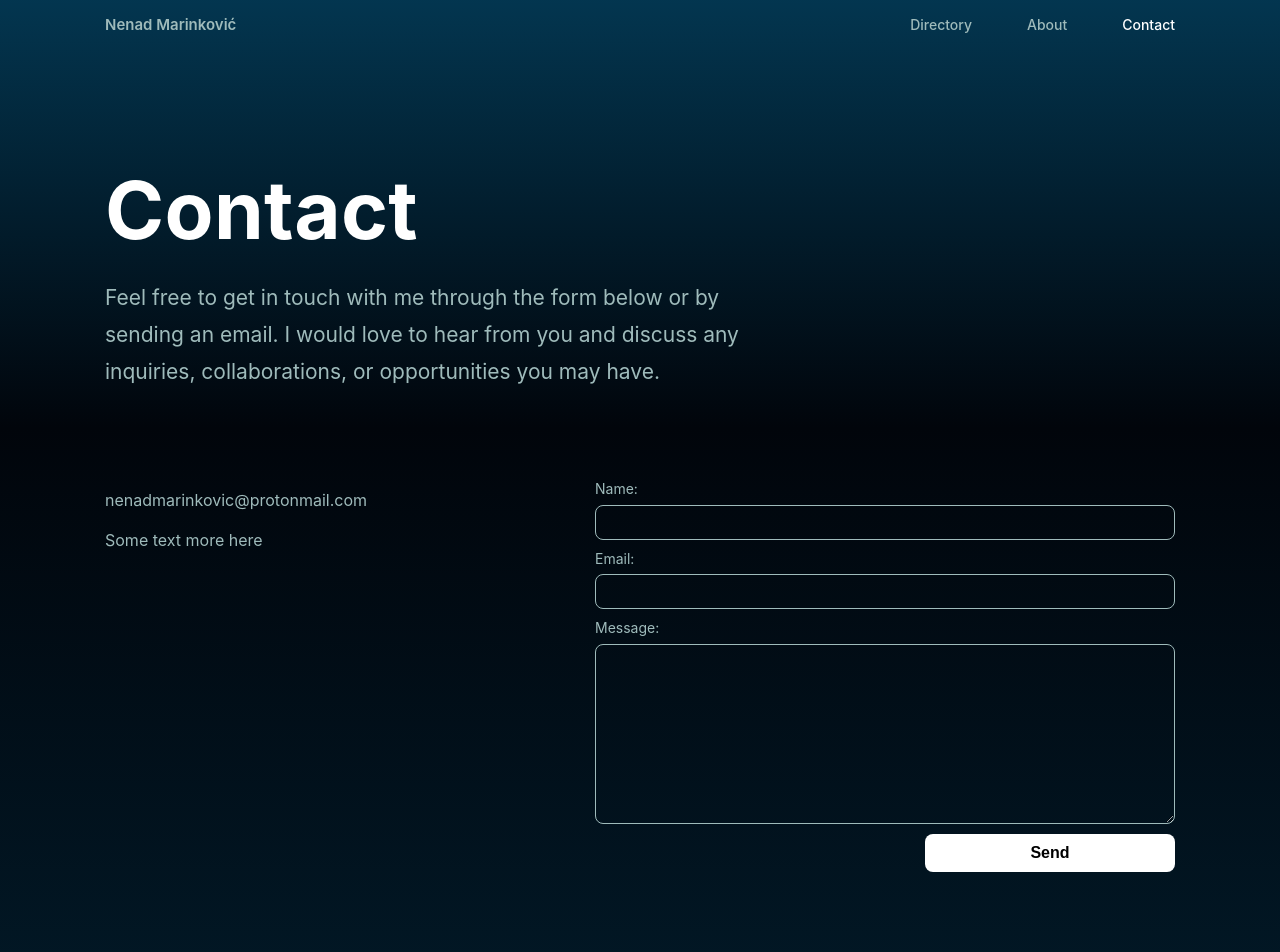
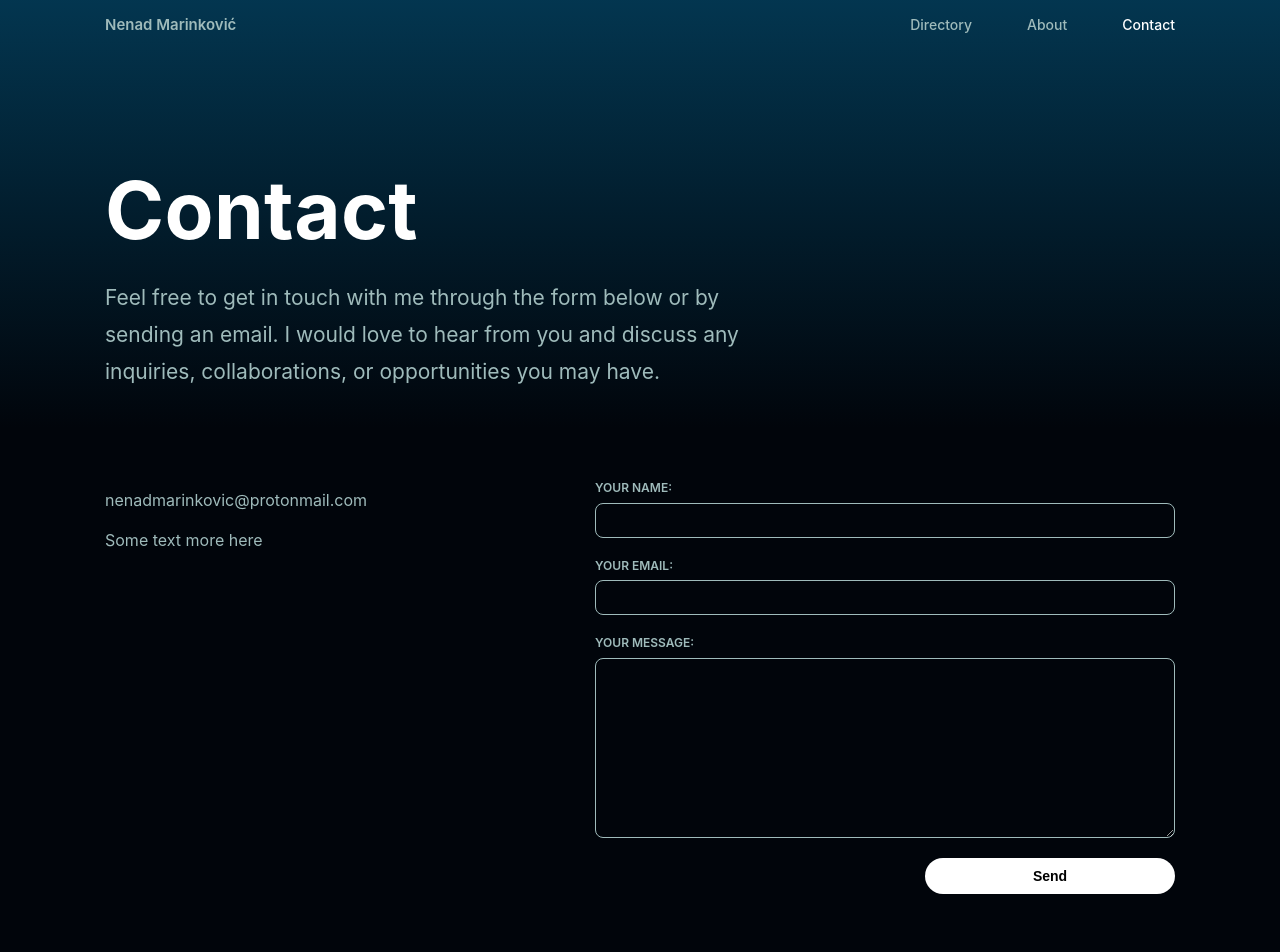
Before and after one commit to nenadmarinkovic/home, a Next.js app: page /contact in a window 1280 px wide. Shown: the top 952 px of the page. Built offline with nearby package versions, Linux system fonts and the light colour scheme; no server answers.

Commit message:
refactor, move types

```diff
--- a/app/dir/page.tsx
+++ b/app/dir/page.tsx
@@ -40,7 +40,8 @@ export default function Home() {
       <Header />
       <Banner
         title="Directory"
-        paragraphText="Web directory for notes, bookmarks, resources, and the things I’m interested in. All the content is open-source."
+        paragraphText="Web directory for notes, bookmarks, resources, and the things I’m interested in. All the content is open-source. All the content is open-source.
+        For my travel photos, check out the Photography page."
       />
       <section className={styles.contentContainer}>
         <Container>
--- a/components/Form.tsx
+++ b/components/Form.tsx
@@ -1,12 +1,8 @@
 'use client';
-import React, { useState } from 'react';
+import { useState } from 'react';
+import { FormInput } from '@/types/types';
 
 import styles from '../styles/components/Form.module.css';
-interface FormInput {
-  name: string;
-  email: string;
-  message: string;
-}
 
 const Form = () => {
   const [name, setName] = useState('');
@@ -48,7 +44,7 @@ const Form = () => {
   return (
     <form onSubmit={handleSubmit} className={styles.form}>
       <label className={styles.label}>
-        <span className={styles.labelName}>Name:</span>
+        <span className={styles.labelName}>Your name:</span>
         <input
           type="text"
           value={name}
@@ -57,7 +53,7 @@ const Form = () => {
         />
       </label>
       <label className={styles.label}>
-        <span className={styles.labelName}>Email:</span>
+        <span className={styles.labelName}>Your email:</span>
         <input
           type="email"
           value={email}
@@ -66,7 +62,7 @@ const Form = () => {
         />
       </label>
       <label className={styles.label}>
-        <span className={styles.labelName}>Message:</span>
+        <span className={styles.labelName}>Your message:</span>
         <textarea
           value={message}
           onChange={(e) => setMessage(e.target.value)}
--- a/styles/components/Form.module.css
+++ b/styles/components/Form.module.css
@@ -1,7 +1,7 @@
 .form {
   display: flex;
   flex-direction: column;
-  gap: 10px;
+  gap: 20px;
   width: 580px;
   max-width: 100%;
   margin-top: 52px;
@@ -15,7 +15,9 @@
 
 .labelName {
   color: var(--color-green-light);
-  font-size: 14px;
+  font-size: 12px;
+  font-weight: 600;
+  text-transform: uppercase;
 }
 
 .label input {
@@ -41,12 +43,16 @@
   background: var(--color-white);
   border: 0;
   color: var(--color-black);
-  padding: 10px 20px;
-  border-radius: 8px;
-  font-size: 16px;
+  padding: 10px 25px;
+  border-radius: 50px;
   cursor: pointer;
   transition: transform 0.3s ease-in-out;
   width: 250px;
   font-weight: 600;
+  font-size: 14px;
   margin-left: auto;
 }
+
+.submit:hover {
+  transform: scale(1.05);
+}
--- a/styles/pages/layout.module.css
+++ b/styles/pages/layout.module.css
@@ -10,7 +10,7 @@
   background: linear-gradient(
     to top,
     #044e72 -100%,
-    var(--color-muted) 100%
+    var(--color-muted) 50%
   );
   min-height: 100vh;
   color: var(--color-white);
@@ -125,7 +125,5 @@
 }
 
 .photo {
-  object-fit: cover;
-  border-radius: 5px;
   border-radius: 50%;
 }
```
Also changed, not shown: app/about/page.tsx (+9 -1 lines), components/Email.tsx (+2 -6 lines), types/types.ts (+12 -0 lines).
